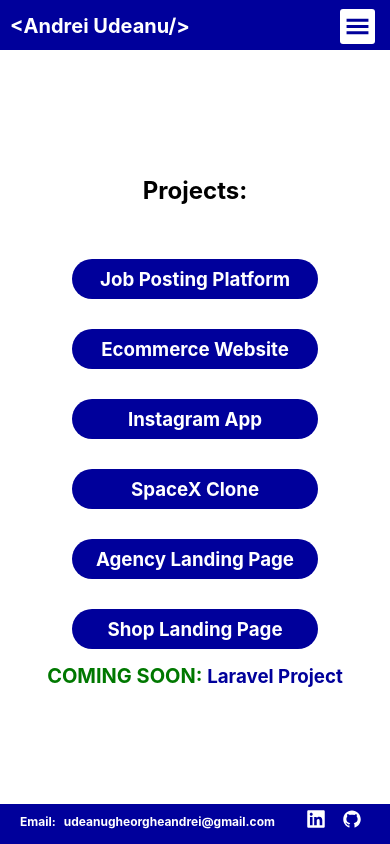
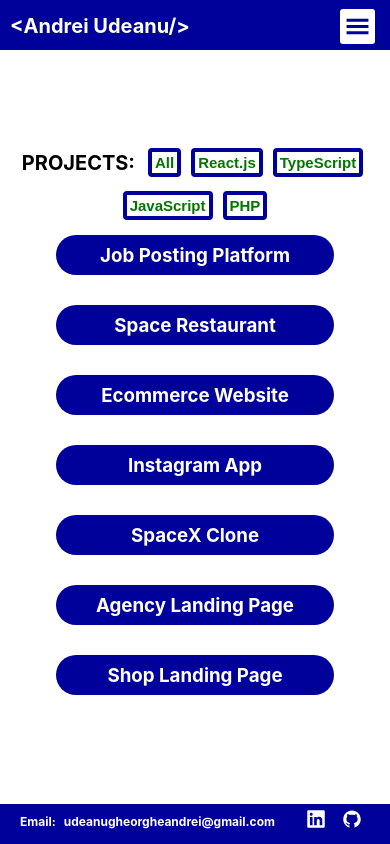
Before and after one commit to g-andrei-u/Portfolio_Website, a React (Create React App) app: page /projects in a window 390 px wide. Built offline with nearby package versions, Linux system fonts and the light colour scheme.

Commit message:
Adding Project and Filters

```diff
--- a/src/Componets/Home/Home.css
+++ b/src/Componets/Home/Home.css
@@ -34,15 +34,6 @@
   border: 4px solid rgb(0, 120, 0);
   transition: 200ms;
 }
-.home-page-white .coming-soon {
-  display: inline;
-  font-size: 20px;
-  color: rgb(0, 120, 0);
-}
-.home-page-white .coming-project {
-  display: inline;
-  color: rgb(0, 0, 155);
-}
 .home-page-white .project-stack img {
   border-bottom: 2px solid rgb(0, 0, 155);
 }
@@ -57,6 +48,14 @@
 }
 .home-page-white .about-text h3 {
   color: rgb(0, 0, 155);
+}
+.home-page-white .filter-buttons button {
+  background-color: white;
+  color: rgb(0, 120, 0);
+  border: 4px solid rgb(0, 0, 155);
+}
+.home-page-white .filter-buttons button:hover {
+  border: 4px solid rgb(0, 120, 0);
 }
 
 .home-page-black {
@@ -87,15 +86,6 @@
   border: 4px solid #df007c;
   transition: 200ms;
 }
-.home-page-black .coming-soon {
-  display: inline;
-  font-size: 20px;
-  color: #df007c;
-}
-.home-page-black .coming-project {
-  display: inline;
-  color: #70e7d1;
-}
 .home-page-black .project-stack img {
   border-bottom: 2px solid #70e7d1;
 }
@@ -110,6 +100,14 @@
 }
 .home-page-black .about-text h3 {
   color: #70e7d1;
+}
+.home-page-black .filter-buttons button {
+  background-color: black;
+  color: #df007c;
+  border: 4px solid #70e7d1;
+}
+.home-page-black .filter-buttons button:hover {
+  border: 4px solid #df007c;
 }
 
 .home {
@@ -150,6 +148,14 @@
 .portrait img {
   width: 300px;
   border-radius: 20px;
+}
+.portrait .show {
+  position: absolute;
+  top: 30%;
+  right: 33%;
+}
+.portrait .none {
+  display: none;
 }
 
 @media screen and (max-width: 900px) {
--- a/src/Componets/Home/Home.scss
+++ b/src/Componets/Home/Home.scss
@@ -41,17 +41,6 @@
         }
     }
 
-    .coming-soon {
-        display: inline;
-        font-size: 20px;
-        color: rgb(0, 120, 0);
-    }
-
-    .coming-project {
-        display: inline;
-        color: rgb(0, 0, 155);
-    }
-
     .project-stack img {
         border-bottom: 2px solid rgb(0, 0, 155);
     }
@@ -70,6 +59,16 @@
 
     .about-text h3 {
         color: rgb(0, 0, 155);
+    }
+
+    .filter-buttons button {
+        background-color: white;
+        color: rgb(0, 120, 0);
+        border: 4px solid rgb(0, 0, 155);
+
+        &:hover {
+            border: 4px solid rgb(0, 120, 0);
+        }
     }
 }
 
@@ -108,17 +107,6 @@
         }
     }
 
-    .coming-soon {
-        display: inline;
-        font-size: 20px;
-        color: #df007c;
-    }
-
-    .coming-project {
-        display: inline;
-        color: #70e7d1;
-    }
-
     .project-stack img {
         border-bottom: 2px solid #70e7d1;
     }
@@ -137,6 +125,16 @@
 
     .about-text h3 {
         color: #70e7d1;
+    }
+
+    .filter-buttons button {
+        background-color: black;
+        color: #df007c;
+        border: 4px solid #70e7d1;
+
+        &:hover {
+            border: 4px solid #df007c;
+        }
     }
 }
 
@@ -181,6 +179,16 @@
     img {
         width: 300px;
         border-radius: 20px;
+    }
+
+    .show {
+        position: absolute;
+        top: 30%;
+        right: 33%
+    }
+
+    .none {
+        display: none;
     }
 }
 
--- a/src/Componets/Home/Home.tsx
+++ b/src/Componets/Home/Home.tsx
@@ -1,4 +1,4 @@
-import React, { useEffect, useRef } from 'react';
+import React, { useEffect, useRef, /*useState*/ } from 'react';
 import { Link } from 'react-router-dom';
 import Me from '../Images/me.jpg';
 import './Home.css';
@@ -11,6 +11,7 @@
 
 const Home: React.FC<Props> = (props: Props) => {
 
+  //const [hover, setHover] = useState(false);
   const HomePage = useRef<HTMLDivElement>(null);
   let timeElement = useRef<HTMLSpanElement>(null);
 
@@ -60,7 +61,8 @@
 
 
         <section className="portrait">
-          <img src={Me} alt='Me' />
+          <img /*onMouseEnter={() => setHover(true)} onMouseLeave={() => setHover(false)}*/ src={Me} alt='Me' />
+          {/*<p className={hover ? 'show' : 'none'}>Contact Me!</p>*/}
         </section>
       </div>
     </div>
--- a/src/Componets/Projects/Assets/data.tsx
+++ b/src/Componets/Projects/Assets/data.tsx
@@ -4,6 +4,7 @@
 import clone from '../../Images/SpaceX.png';
 import jobs from '../../Images/job_platform.png';
 import space from '../../Images/space_agency.png';
+import restaurant from '../../Images/restaurant.png';
 
 
 export const projects = [
@@ -16,6 +17,17 @@
         responsive: true,
         projectLink: 'https://jobsplatform.netlify.app/',
         codeLink: 'https://github.com/g-andrei-u/Job_Posting_Platform'
+    },
+
+    {
+        path: '/projects/restaurant',
+        title: 'Space Restaurant',
+        image: restaurant,
+        desc: 'A space-themed restaurant with a full menu and a good design',
+        stack: [' React.js ', ' TypeScript ', ' Sass '],
+        responsive: false,
+        projectLink: 'https://space-bones.netlify.app/',
+        codeLink: 'https://github.com/g-andrei-u/space_bones'
     },
 
     {
@@ -45,7 +57,7 @@
         title: 'SpaceX Clone',
         image: clone,
         desc: 'A clone site of the official SpaceX Website, it is responsive and has the same interactive features as the Official site.',
-        stack: [' Vanilla Javascript '],
+        stack: [' Vanilla JavaScript '],
         responsive: true,
         projectLink: 'https://g-andrei-u.github.io/SpaceX_Site_Clone/',
         codeLink: 'https://github.com/g-andrei-u/SpaceX_Site_Clone'
@@ -67,7 +79,7 @@
         title: 'Shop Landing Page',
         image: ebike,
         desc:  'A responsive landing page with interactive features made for a company that rents electrical bikes in different european cities.',
-        stack: [' Vanilla Javascript '],
+        stack: [' Vanilla JavaScript '],
         responsive: true,
         projectLink: 'https://g-andrei-u.github.io/Project_Ebikes/',
         codeLink: 'https://github.com/g-andrei-u/Project_Ebikes'
--- a/src/Componets/Projects/Projects.css
+++ b/src/Componets/Projects/Projects.css
@@ -3,6 +3,30 @@
     text-align: center;
     opacity: 0.3;
     transform: translateX(50%);
+}
+
+.filter-buttons {
+    display: flex;
+    align-items: center;
+    justify-content: center;
+    flex-wrap: wrap;
+}
+
+.filter-buttons h2 {
+    margin-right: 8px;
+}
+
+.filter-buttons button {
+    font-size: 15px;
+    font-weight: 600;
+    padding: 2px 3px;
+    border-radius: 4px;
+    margin: 0 5px;
+}
+
+.filter-buttons button:hover {
+    cursor: pointer;
+    transition: 200ms;
 }
 
 .projects-links {
@@ -89,4 +113,27 @@
     .project-arrow {
         right: 35px;
     }
+
+    .filter-buttons {
+        margin-bottom: 15px;
+    }
 }
+
+@media screen and (max-width: 390px) {
+
+    .projects {
+        width: 95%;
+    }
+
+    .project-link {
+        width: 75%;
+    }
+
+    .filter-buttons {
+        margin-bottom: 0;
+    }
+
+    .filter-buttons h2 {
+        font-size: 20px;
+    }
+}
--- a/src/Componets/Projects/Projects.tsx
+++ b/src/Componets/Projects/Projects.tsx
@@ -1,4 +1,4 @@
-import React, { useRef, useEffect } from 'react';
+import React, { useRef, useEffect, useState } from 'react';
 import { Link } from 'react-router-dom';
 import './Projects.css';
 import { TiChevronRightOutline } from 'react-icons/ti';
@@ -20,6 +20,26 @@
 const Projects: React.FC<Props> = (props: Props) => {
 
   const projectsPage = useRef<HTMLDivElement>(null);
+  const [filter, setFilter] = useState('');
+
+  const filterProjects = projects.filter(project => {
+    if (filter === 'react') {
+
+      return project.stack.includes(' React.js ');
+    } else if (filter === 'ts') {
+
+      return project.stack.includes(' TypeScript ');
+    } else if (filter === 'js') {
+
+      return project.stack.includes(' Vanilla JavaScript ');
+    } else if (filter === 'php') {
+
+      return project.stack.includes(' PHP ');
+    } else {
+      return project
+    }
+  })
+
 
   const imageSource = (skills: string[]) => {
     if (skills.includes(' Vue.js ')) {
@@ -48,9 +68,17 @@
   return (
     <div className={props.mode ? 'home-page home-page-black' : 'home-page home-page-white'}>
       <section className="projects" ref={projectsPage}>
-        <h2 style={{paddingBottom: '20px'}}>Projects:</h2>
+        <div className='filter-buttons'>
+          <h2>PROJECTS:</h2>
+          <button onClick={() => setFilter('all')}>All</button>
+          <button onClick={() => setFilter('react')}>React.js</button>
+          <button onClick={() => setFilter('ts')}>TypeScript</button>
+          <button onClick={() => setFilter('js')}>JavaScript</button>
+          <button onClick={() => setFilter('php')}>PHP</button>
+        </div>
+
         <div className='projects-links'>
-          {projects.map((project) => {
+          {filterProjects.map((project) => {
             const imageSrc = imageSource(project.stack);
             const secondImageSrc = secondImageSource(project.stack);
 
@@ -67,11 +95,6 @@
               </div>
             )
           })}
-
-          <div>
-            <h2 className='coming-soon'>COMING SOON: </h2>
-            <h3 className='coming-project'>Laravel Project</h3>
-          </div>
         </div>
       </section>
     </div>
```
Also changed, not shown: src/Componets/Images/restaurant.png (added), 1 other file (tests, documents, lock files or other folders). Lines whose indentation alone changed are shown as unchanged.
